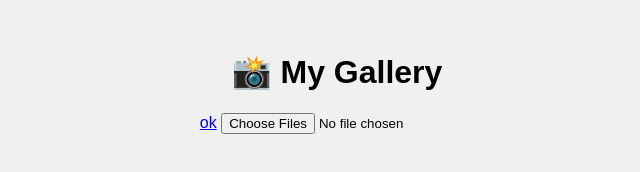
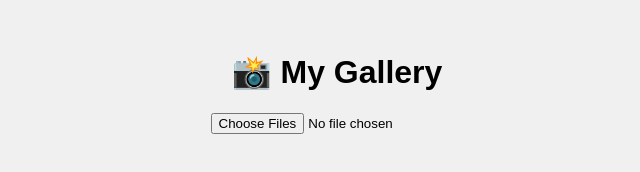
Before and after one commit to WebEd-editor/pwa-gallery, a plain HTML site: page index.html in a window 1280 px wide. Shown: the full height of the page, 303-943 px from the left. Drawn offline with Linux system fonts and the light colour scheme.

Commit message:
Update index.html

```diff
--- a/index.html
+++ b/index.html
@@ -10,7 +10,6 @@
 </head>
 <body>
   <h1>📸 My Gallery</h1>
-  <a href="https://www.pornhat.one">ok</a>
   <input type="file" id="fileInput" accept="image/*" multiple />
   <div id="gallery"></div>
 </body>
```
